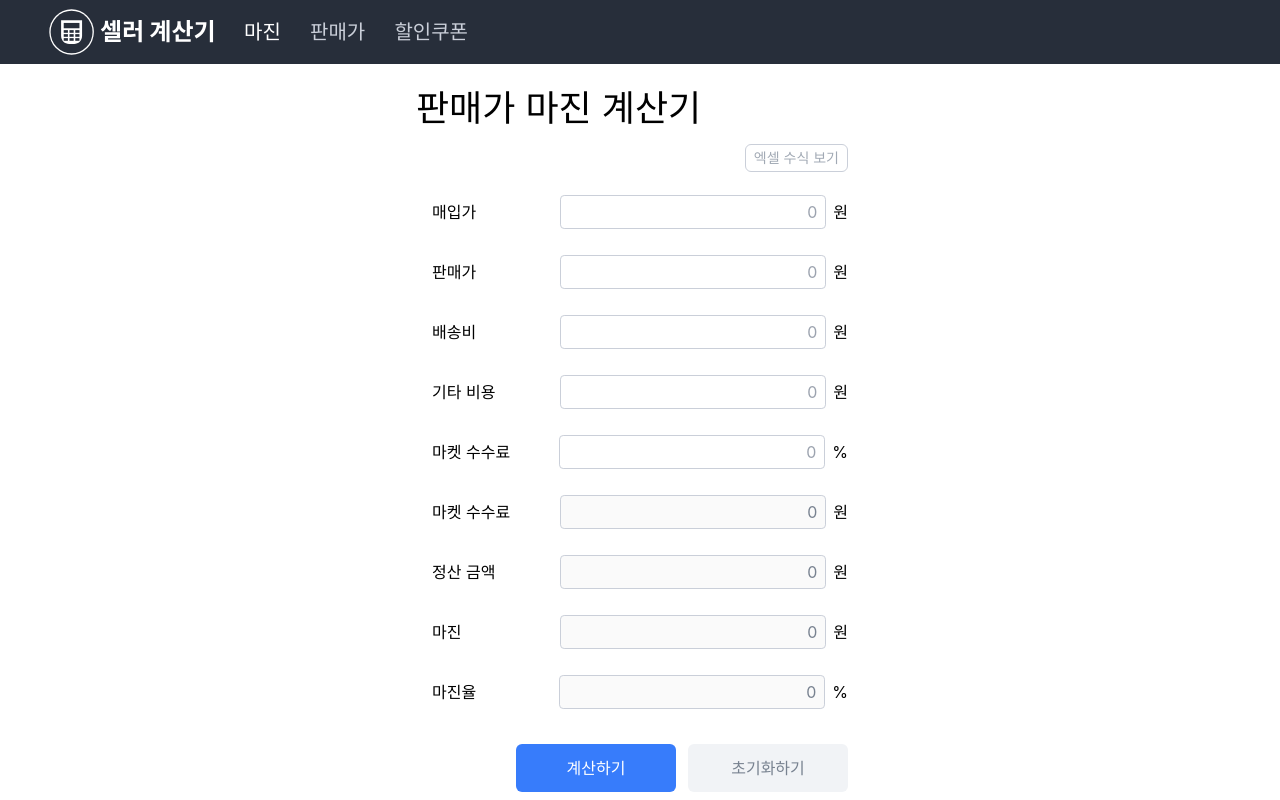
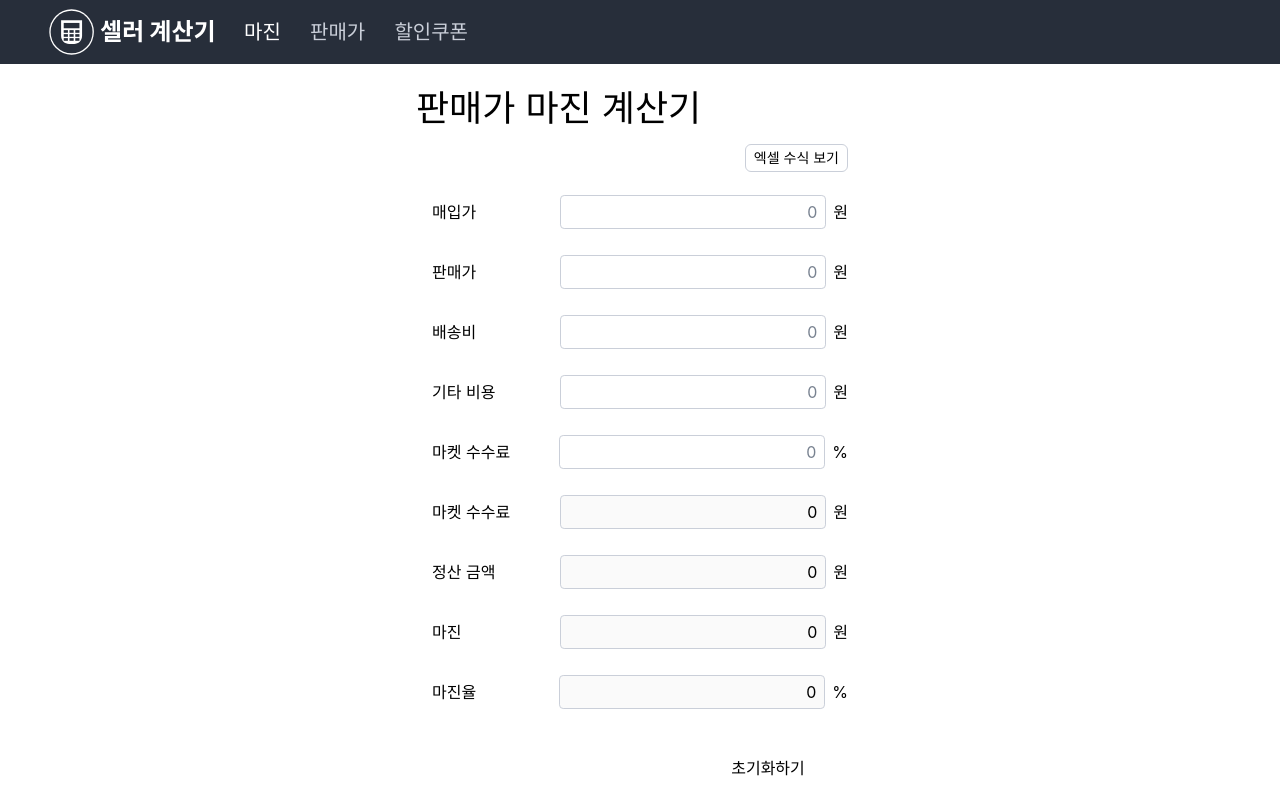
Before and after one commit to Ah-ae/seller-calculator, a Next.js app: page / in a window 1280 px wide. Built offline with nearby package versions, Linux system fonts and the light colour scheme.

Commit message:
color theme 수정

```diff
--- a/components/Header.js
+++ b/components/Header.js
@@ -3,7 +3,7 @@ import Image from "next/image";
 
 export default function Header() {
   return (
-    <header className="h-13 px-12 py-2 flex bg-gray600">
+    <header className="h-13 px-12 py-2 flex bg-gray-600">
       <Image
         src="/logo.svg"
         alt="logo image"
--- a/components/NavBar.js
+++ b/components/NavBar.js
@@ -7,14 +7,14 @@ export default function NavBar() {
   return (
     <nav className="w-56 flex justify-between items-center text-white text-xl">
       <Link legacyBehavior href="/">
-        <a className={router.pathname === "/" ? "text-white" : "text-gray200"}>
+        <a className={router.pathname === "/" ? "text-white" : "text-gray-200"}>
           마진
         </a>
       </Link>
       <Link legacyBehavior href="/price">
         <a
           className={
-            router.pathname === "/price" ? "text-white" : "text-gray200"
+            router.pathname === "/price" ? "text-white" : "text-gray-200"
           }
         >
           판매가
@@ -23,7 +23,7 @@ export default function NavBar() {
       <Link legacyBehavior href="/discount">
         <a
           className={
-            router.pathname === "/discount" ? "text-white" : "text-gray200"
+            router.pathname === "/discount" ? "text-white" : "text-gray-200"
           }
         >
           할인쿠폰{" "}
--- a/tailwind.config.js
+++ b/tailwind.config.js
@@ -2,18 +2,34 @@
 module.exports = {
   content: ["./pages/**/*.{js,jsx}", "./components/**/*.{js,jsx}"],
   theme: {
+    tahiti: {
+      100: "#cffafe",
+      200: "#a5f3fc",
+      300: "#67e8f9",
+      400: "#22d3ee",
+      500: "#06b6d4",
+      600: "#0891b2",
+      700: "#0e7490",
+      800: "#155e75",
+      900: "#164e63",
+    },
+
     colors: {
       white: "#FFF",
       black: "#000",
-      gray100: "#F1F3F6",
-      gray200: "#CACFD9",
-      gray300: "#A1A9B4",
-      gray400: "#788290",
-      gray500: "#3D4755",
-      gray600: "#272E3A",
-      blue100: "#E3F0FF",
-      blue200: "#90C2FF",
-      blue300: "#377CFB",
+      gray: {
+        100: "#F1F3F6",
+        200: "#CACFD9",
+        300: "#A1A9B4",
+        400: "#788290",
+        500: "#3D4755",
+        600: "#272E3A",
+      },
+      blue: {
+        100: "#E3F0FF",
+        200: "#90C2FF",
+        300: "#377CFB",
+      },
     },
     extend: {},
   },
```
